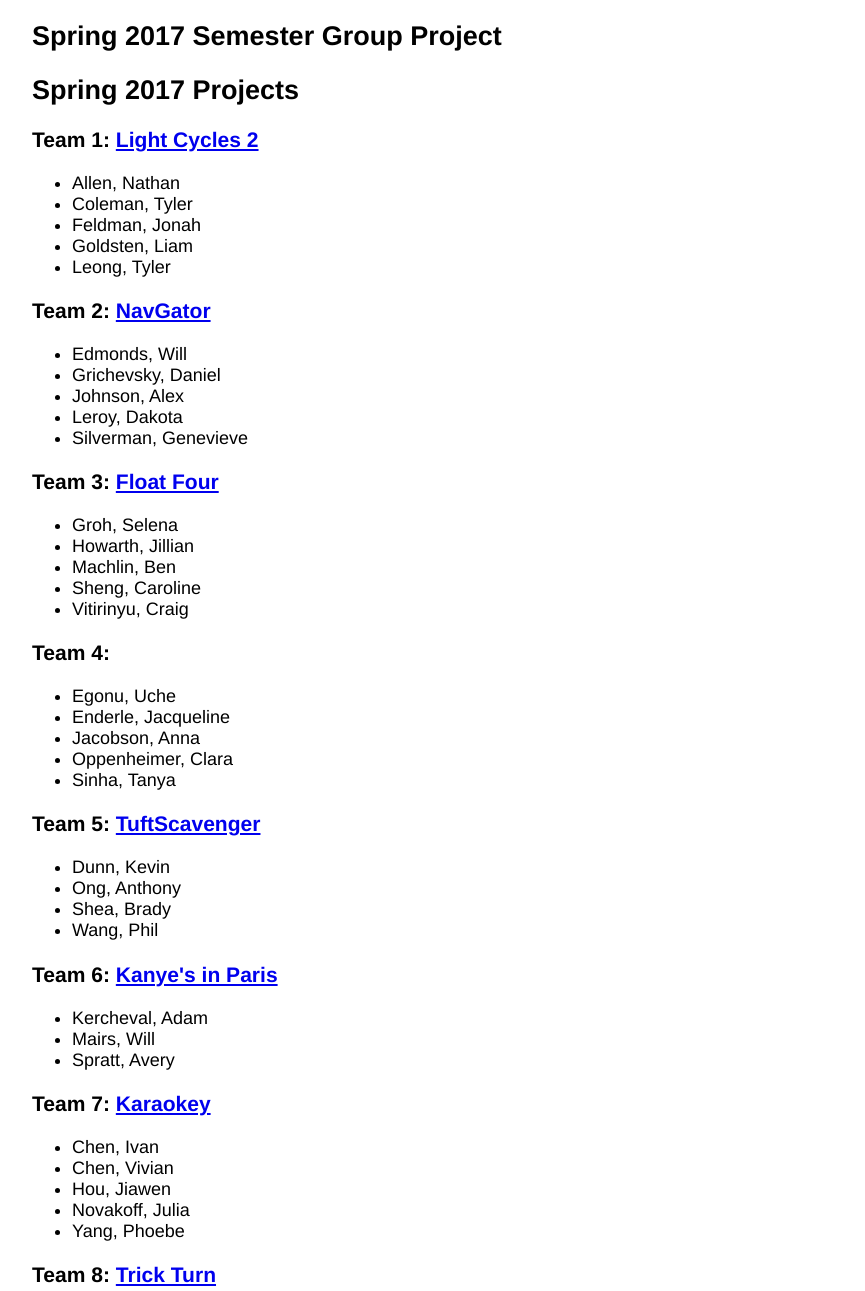
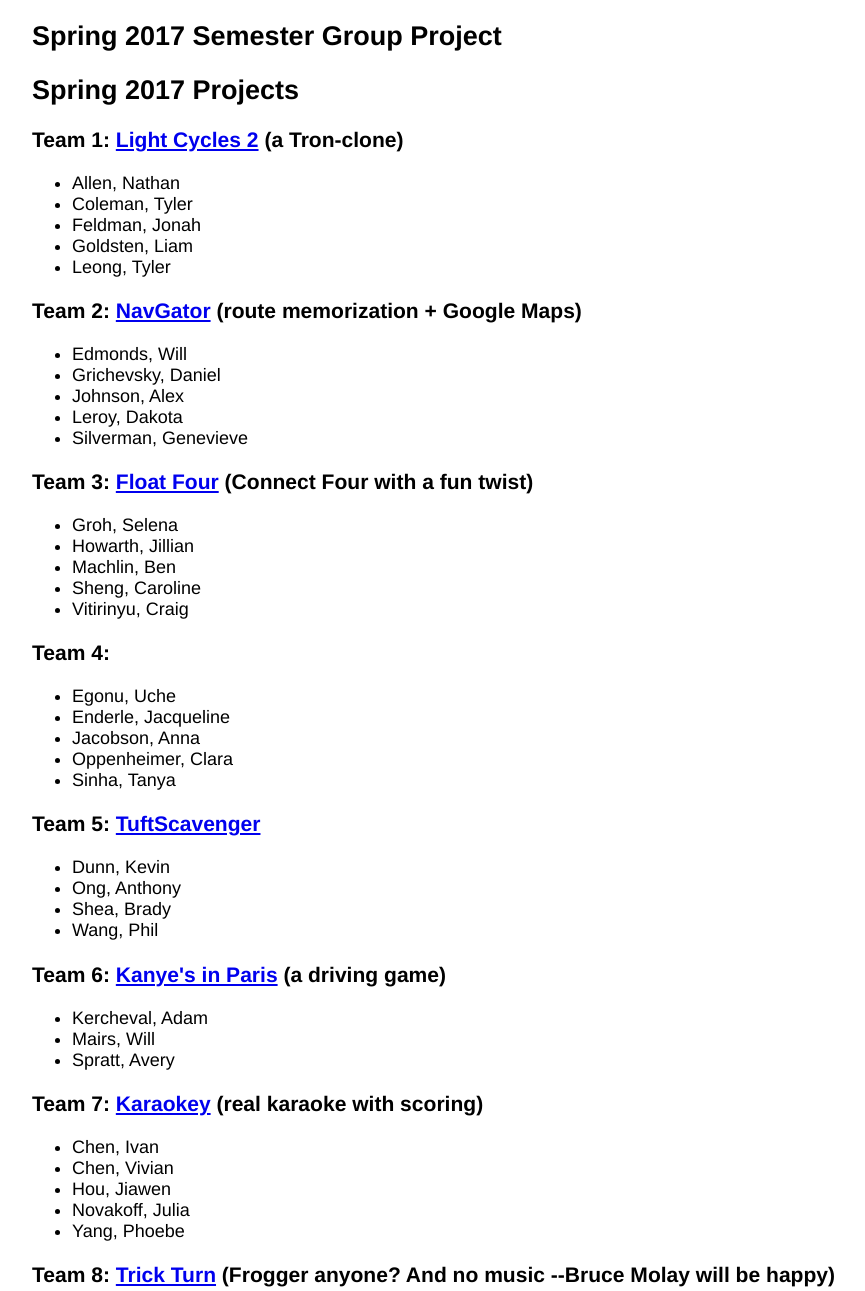
Before and after one commit to SookritM/WebProgramming, a plain HTML site: page assignments/semester_group_project.html in a window 1280 px wide. Shown: the part 69-1360 px from the top of the page, without its empty margins (32-897 px from the left). Drawn offline with Linux system fonts and the light colour scheme.

Commit message:
Added info about projects

```diff
--- a/assignments/semester_group_project.html
+++ b/assignments/semester_group_project.html
@@ -12,7 +12,7 @@
 <h2>Spring 2017 Semester Group Project</h2>
 
 <h2>Spring 2017 Projects</h2>
-<h3>Team 1: <a href="https://light-cycles.herokuapp.com" target="_blank">Light Cycles 2</a></h3>
+<h3>Team 1: <a href="https://light-cycles.herokuapp.com" target="_blank">Light Cycles 2</a> (a Tron-clone)</h3>
 <ul>
 <li>Allen, Nathan</li>
 <li>Coleman, Tyler</li>
@@ -21,7 +21,7 @@
 <li>Leong, Tyler</li>
 </ul>
 
-<h3>Team 2: <a href="https://navgator.herokuapp.com/" target="_blank">NavGator</a></h3>
+<h3>Team 2: <a href="https://navgator.herokuapp.com/" target="_blank">NavGator</a> (route memorization + Google Maps)</h3>
 <ul>
 <li>Edmonds, Will</li>
 <li>Grichevsky, Daniel</li>
@@ -30,7 +30,7 @@
 <li>Silverman, Genevieve </li>
 </ul>
 
-<h3>Team 3: <a href="https://float-four.herokuapp.com/" target="_blank">Float Four</a></h3>
+<h3>Team 3: <a href="https://float-four.herokuapp.com/" target="_blank">Float Four</a> (Connect Four with a fun twist)</h3>
 <ul>
 <li>Groh, Selena</li>
 <li>Howarth, Jillian</li>
@@ -56,14 +56,14 @@
 <li>Wang, Phil</li>
 </ul>
 
-<h3>Team 6: <a href="http://kanyesinparis.com/" target="_blank">Kanye's in Paris</a></h3>
+<h3>Team 6: <a href="http://kanyesinparis.com/" target="_blank">Kanye's in Paris</a> (a driving game)</h3>
 <ul>
 <li>Kercheval, Adam</li>
 <li>Mairs, Will</li>
 <li>Spratt, Avery</li>
 </ul>
 
-<h3>Team 7: <a href="https://karaokey.github.io/" target="_blank">Karaokey</a></h3>
+<h3>Team 7: <a href="https://karaokey.github.io/" target="_blank">Karaokey</a> (real karaoke with scoring)</h3>
 <ul>
 <li>Chen, Ivan</li>
 <li>Chen, Vivian</li>
@@ -72,7 +72,7 @@
 <li>Yang, Phoebe</li>
 </ul>
 
-<h3>Team 8: <a href="https://trickturn.herokuapp.com" target="_blank">Trick Turn</a></h3>
+<h3>Team 8: <a href="https://trickturn.herokuapp.com" target="_blank">Trick Turn</a> (Frogger anyone? And no music --Bruce Molay will be happy)</h3>
 <ul>
 <li>Galantino, Lexi</li>
 <li>Jiang, Julie</li>
@@ -99,7 +99,7 @@
 <li>Wang, Sophie</li>
 </ul>
 
-<h3>Team 11: <a href="https://gamr-app.herokuapp.com/index.html" target="_blank">Gamr</a></h3>
+<h3>Team 11: <a href="https://gamr-app.herokuapp.com/index.html" target="_blank">Gamr</a> (a computer / video game recommendation service)</h3>
 <ul>
 <li>Clarke, Meredith</li>
 <li>Doyle, Tati</li>
@@ -188,7 +188,7 @@
 <li>Shapiro, Adon</li>
 </ul>
 
-<h3>Team 21: <a href="https://trailer-nailer.herokuapp.com/" target="_blank">Trailer Nailer</a></h3>
+<h3>Team 21: <a href="https://trailer-nailer.herokuapp.com/" target="_blank">Trailer Nailer</a> (a movie trailer quiz)</h3>
 <ul>
 <li>Gurung, Arpan</li>
 <li>Iwasaki, Tomo</li>
@@ -197,7 +197,7 @@
 <li>Tran, Huynh</li>
 </ul>
 
-<h3>Team 22: <a href="https://snakearoundtheworld.herokuapp.com/" target="_blank">Snake Around the World</a></h3>
+<h3>Team 22: <a href="https://snakearoundtheworld.herokuapp.com/" target="_blank">Snake Around the World</a> (a Snake clone)</h3>
 <ul>
 <li>Hattler, Frank</li>
 <li>Richards, Griffin</li>
@@ -224,7 +224,7 @@
 <li>Sun, Marilyn</li>
 </ul>
 
-<h3>Team 25: <a href="https://supercypher.herokuapp.com" target="_blank">SuperCypher!</a></h3>
+<h3>Team 25: <a href="https://supercypher.herokuapp.com" target="_blank">SuperCypher!</a> (a nifty typing game)</h3>
 <ul>
 <li>Feder, Andrew</li>
 <li>Jaffe, Jacob</li>
```
